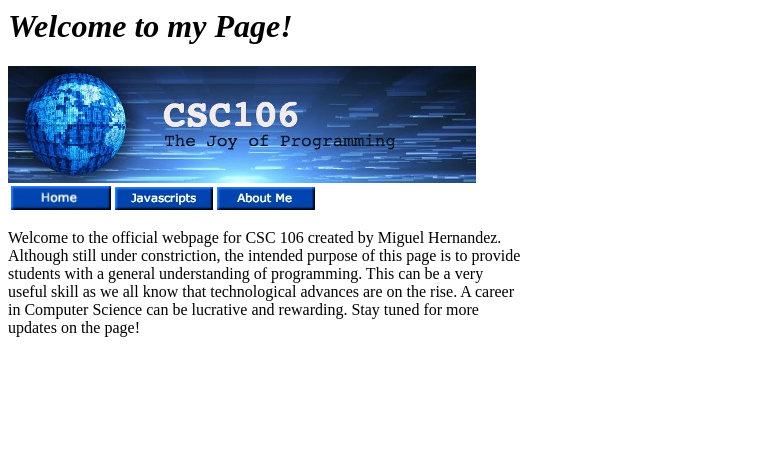
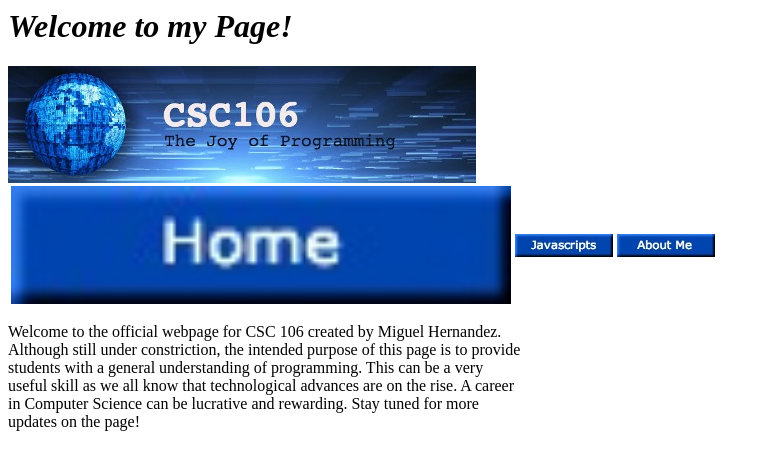
Before and after one commit to miguel0925/miguel0925.github.io, a plain HTML site: page index.html in a window 1280 px wide. Shown: the whole page, without its empty margins (0-770 px from the left). Drawn offline with Linux system fonts and the light colour scheme.

Commit message:
Update index.html

```diff
--- a/index.html
+++ b/index.html
@@ -5,7 +5,7 @@
 <table>
   <thead>
     <tr>
-      <th><img src="home.jpg"width=100></th>
+      <th><img src="home.jpg"width=500></th>
       <th><img src="javascripts.jpg"></th>
       <th><img src="about_me.jpg"></th>
         </tr>
```
